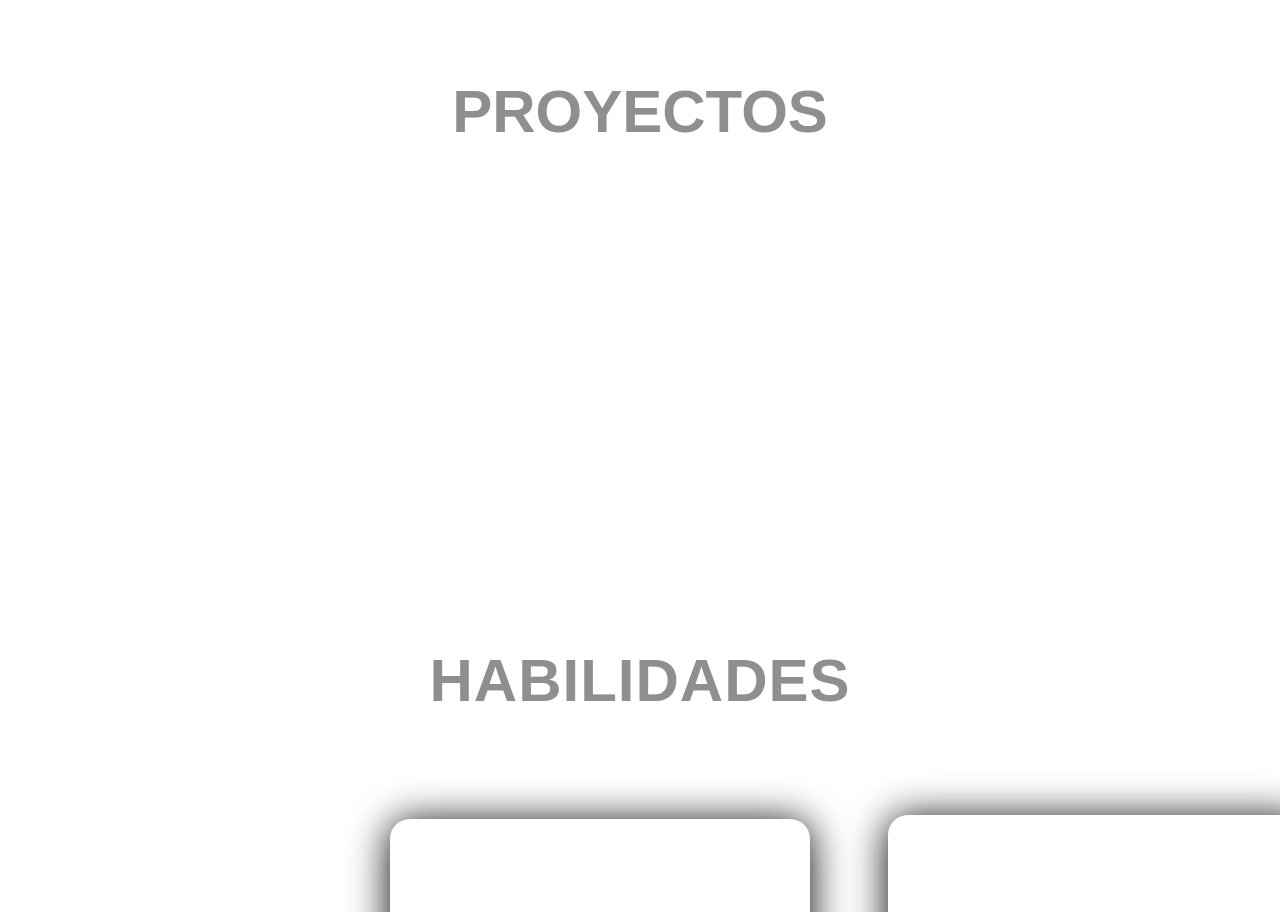
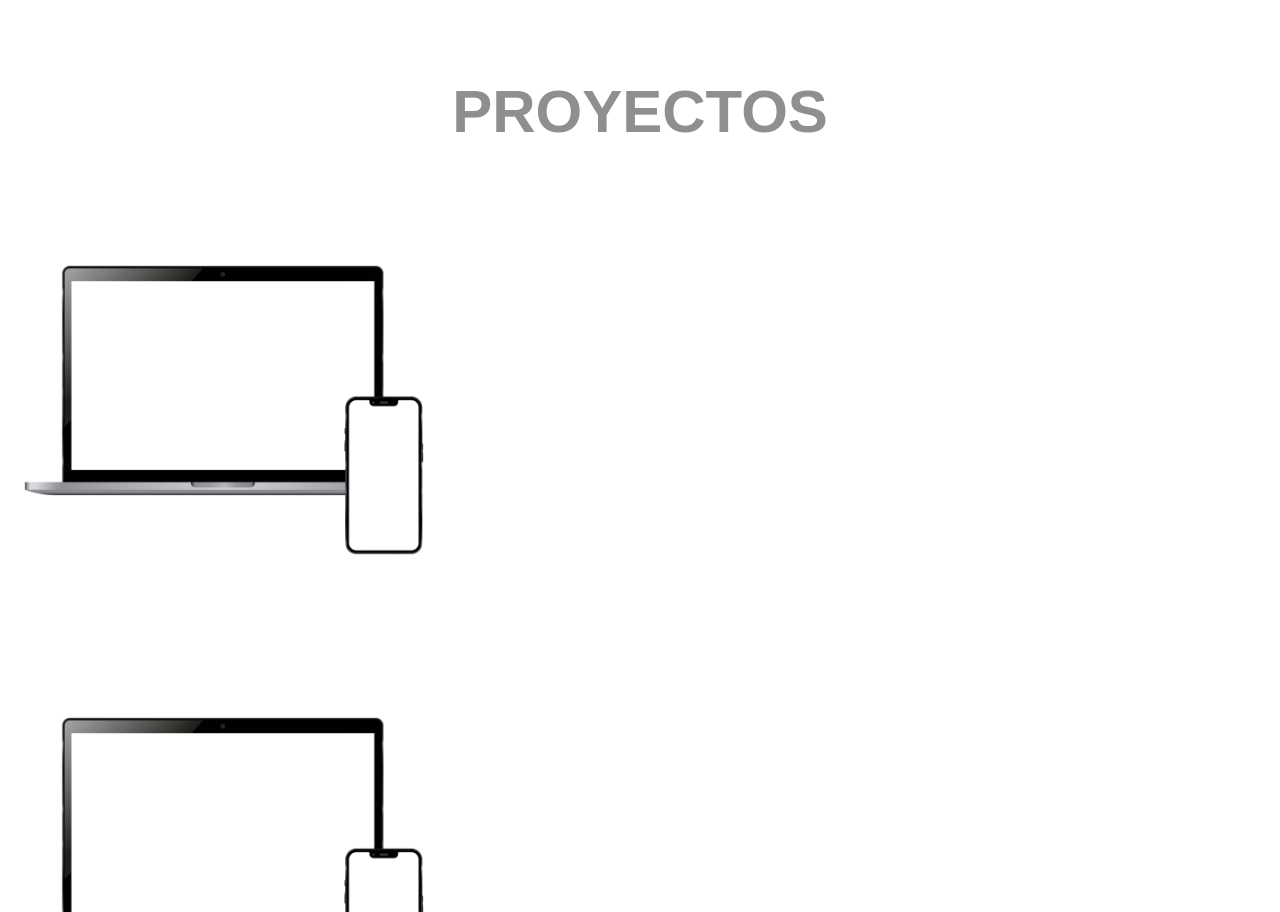
Before and after one commit to usernemeppp/Mi-pagina-web, a plain HTML site: page index.html in a window 1280 px wide. Shown: the part 1521-2433 px from the top of the page. Drawn offline with Linux system fonts and the light colour scheme.

Commit message:
Update index.html

```diff
--- a/index.html
+++ b/index.html
@@ -1,4 +1,3 @@
-
 <!DOCTYPE html>
 <html lang="en">
 <head>
@@ -28,9 +27,12 @@
             <h1>PROYECTOS</h1>
         </div>
 
-
-
-
+        <div class="contenedor">
+            <img src="static/img/mostrador.png" alt="" width="35%" height="auto">
+        </div>
+        <div class="contenedor2">
+            <img src="static/img/mostrador.png" alt="" width="35%" height="auto">
+        </div>
         <div class="habilidades">
             <h1>HABILIDADES</h1>
         </div>
```
